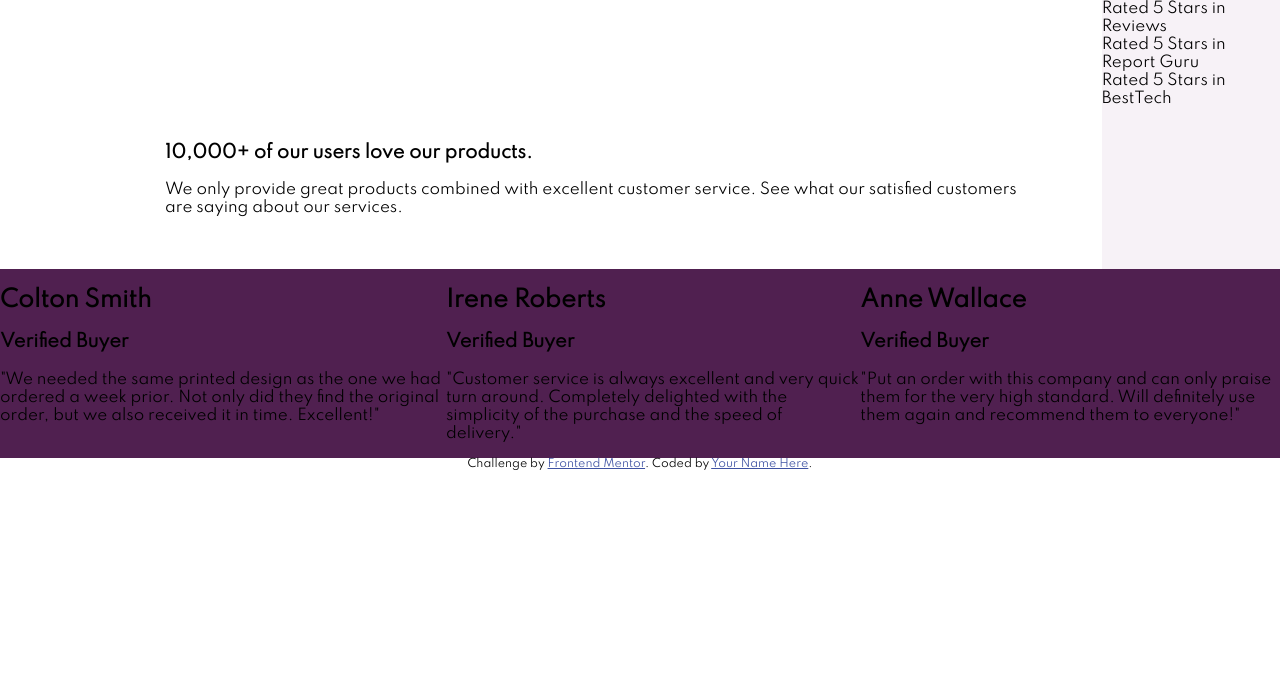
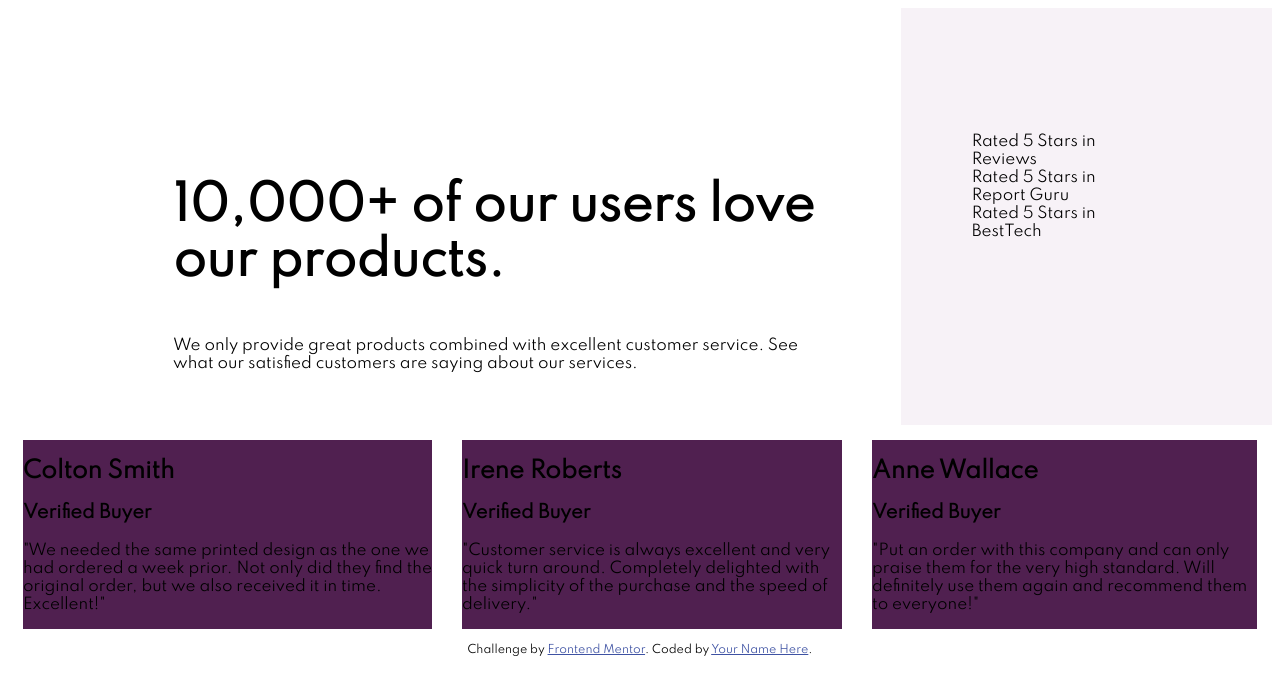
Before and after one commit to elisavet12/social-proof-section-master, a plain HTML site: page index.html in a window 1280 px wide. Drawn offline with Linux system fonts and the light colour scheme.

Commit message:
css update

```diff
--- a/style.css
+++ b/style.css
@@ -9,7 +9,7 @@
 body {
   font-family: "Spartan";
   font-size: 15px;
-  margin: 0px;
+  margin: 8px;
 }
 
 .row-one {
@@ -21,11 +21,37 @@ body {
   padding: 125px 71px 37px 165px;
 }
 
+.mainbox-title {
+  font-size: 47px;
+  font-weight: 700;
+}
+
+.mainbox-text {
+}
+
 .testimonial {
   display: flex;
+}
+
+.testimonial-one {
   background-color: var(--Very-Dark-Magenta);
+  margin: 15px;
+}
+
+.testimonial-two {
+  background-color: var(--Very-Dark-Magenta);
+  margin: 15px;
+}
+
+.testimonial-three {
+  background-color: var(--Very-Dark-Magenta);
+  margin: 15px;
 }
 
 .rating {
   background-color: var(--light-grayish-magenta);
+  padding: 125px 165px 103px 71px;
 }
+
+.rating-one {
+}
```
